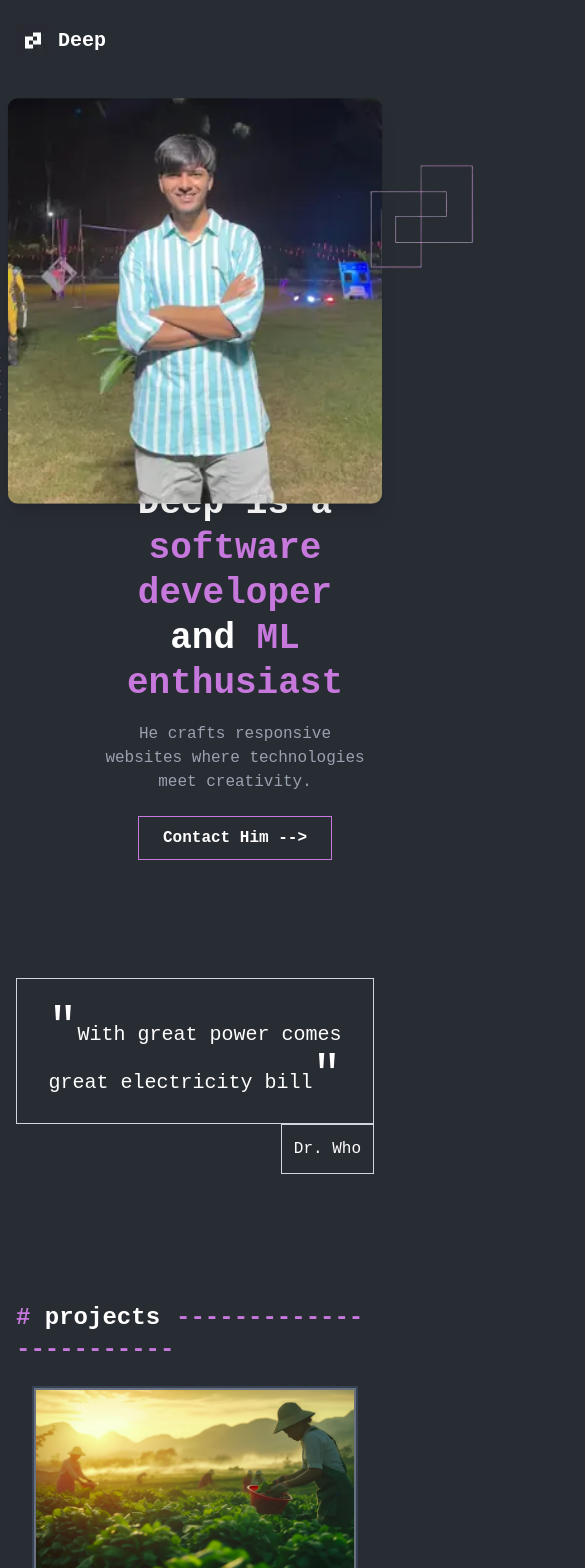
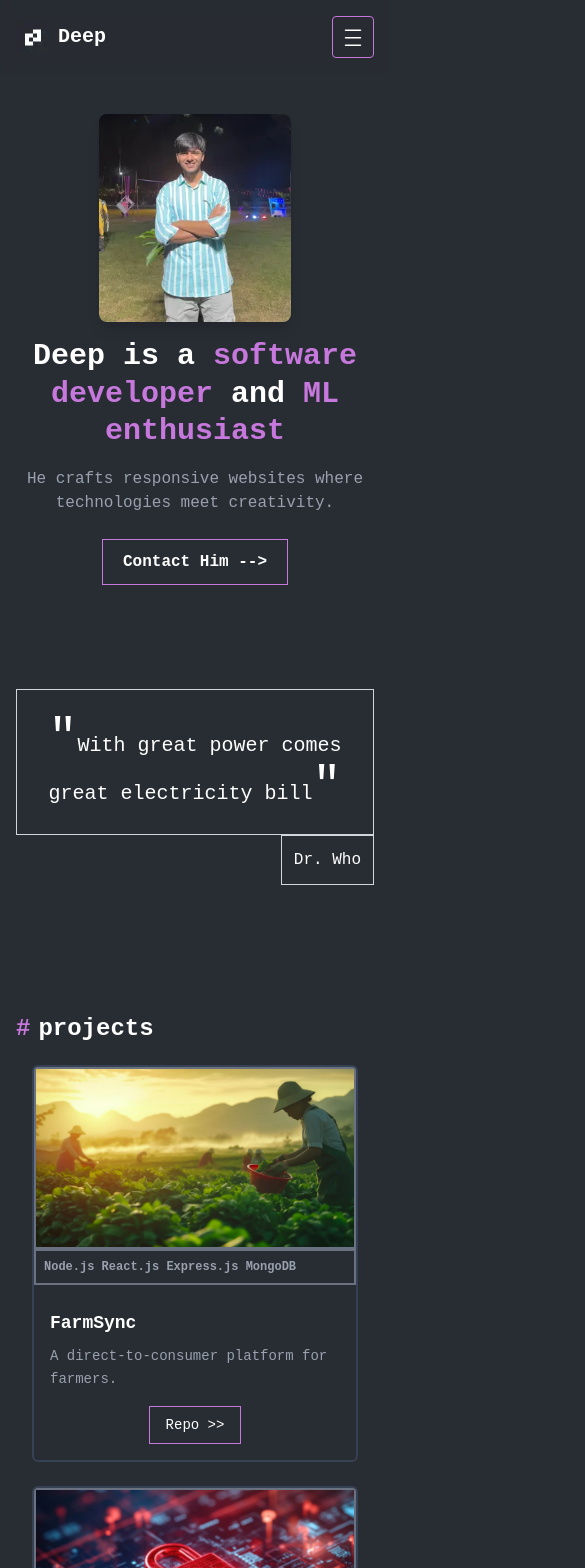
Before and after one commit to DSingh0304/Portfolio-Website, a React (Vite) app in the folder Portfolio/: page / in a window 390 px wide. Shown: the top 1568 px of the page, 585 px wide, since content can reach past the window. Built offline with nearby package versions, Linux system fonts and the light colour scheme.

Commit message:
Mobile view implemented successfully

```diff
--- a/Portfolio/src/App.css
+++ b/Portfolio/src/App.css
@@ -15,6 +15,37 @@ body {
   max-width: 1280px;
   margin: 0 auto;
   padding: 0 1rem;
+}
+img {
+  max-width: 100%;
+  height: auto;
+  display: block;
+}
+
+/* Simple slide-down animation for mobile nav */
+@keyframes slideDown {
+  from { transform: translateY(-100%); }
+  to { transform: translateY(0); }
+}
+.animate-slideDown {
+  animation: slideDown 0.2s ease-out both;
+}
+
+/* Orientation-aware tweaks */
+@media (orientation: portrait) {
+  .hero-prop { display: none !important; }
+}
+
+/* Keep props only on laptop/large screens */
+@media (max-width: 1023px) { /* below lg */
+  .hero-prop { display: none !important; }
+}
+
+/* Small landscape: make grids 2 columns when width is small but in landscape */
+@media (orientation: landscape) and (max-width: 800px) {
+  .grid-orientation {
+    grid-template-columns: repeat(2, minmax(0, 1fr));
+  }
 }
 /* Custom styles to mimic the geometric patterns */
 .pattern-dots {
--- a/Portfolio/src/components/common/MyFunFacts.jsx
+++ b/Portfolio/src/components/common/MyFunFacts.jsx
@@ -4,7 +4,7 @@ import { funFacts } from "../../data/funFacts.js"
 const MyFunFacts = () => {
 
     return <>
-    <Section id={'FunFacts'} title={'fun facts about me'}>
+    <Section id={'FunFacts'} title={'facts about me'}>
         <div className="container mx-auto px-4">
             <ul className="grid grid-cols-1 gap-4 sm:grid-cols-2 lg:grid-cols-3" role="list">
                 {funFacts.map((fact, index) => (
--- a/Portfolio/src/components/common/Section.jsx
+++ b/Portfolio/src/components/common/Section.jsx
@@ -4,9 +4,10 @@ const Section = ({ id, title, ftoggle = false, children }) => {
       <div className="container">
         {title && (
           <div className="flex items-center justify-between mb-5">
-            <h2 className="text-2xl md:text-3xl font-bold text-white">
-              <span className="text-purple">#</span> {title}
-              <span className="text-purple mx-4">------------------------</span>
+            <h2 className="text-2xl md:text-3xl font-bold text-white flex items-center">
+              <span className="text-purple">#</span>
+              <span className="ml-2">{title}</span>
+              <span className="text-purple mx-4 hidden sm:inline">------------------------</span>
             </h2>
 
           </div>
--- a/Portfolio/src/components/contacts/ContactFrom.jsx
+++ b/Portfolio/src/components/contacts/ContactFrom.jsx
@@ -46,11 +46,11 @@ const ContactForm = () => {
   return (
     <div className="flex w-full justify-center">
       <form
-        className="w-1/2 p-6 bg-black/30 rounded-lg shadow-lg border border-purple/40"
+        className="w-full mx-4 sm:w-4/5 md:w-2/3 lg:w-1/2 p-4 sm:p-6 bg-black/30 rounded-lg shadow-lg border border-purple/40"
         onSubmit={handleSubmit}
         autoComplete="off"
       >
-        <h2 className="text-xl font-bold text-white mb-4">Contact Me</h2>
+        <h2 className="text-lg sm:text-xl font-bold text-white mb-3 sm:mb-4">Contact Me</h2>
         {error && <p className="text-red-400 mb-2">{error}</p>}
         <div className="mb-4">
           <label htmlFor="name" className="block text-gray-300 mb-1">
@@ -97,7 +97,7 @@ const ContactForm = () => {
         <div className="w-full flex justify-center">
         <button
           type="submit"
-          className="w-fit py-2 px-4 cursor-pointer hover:bg-white hover:text-black text-white  font-semibold rounded hover:bg-purple/80 bdr transition-colors"
+          className="w-fit py-2 px-4 cursor-pointer border border-purple font-semibold rounded transition-colors bg-white text-black md:bg-transparent md:text-white hover:bg-white hover:text-black"
         >
           Send Message
         </button>
--- a/Portfolio/src/components/layout/Header.jsx
+++ b/Portfolio/src/components/layout/Header.jsx
@@ -1,20 +1,36 @@
+import { useEffect, useState } from "react";
 import { NavLink } from "react-router-dom";
 import logo from "/Logo.webp";
+import { FiHome, FiFolder, FiUser, FiMail, FiX } from "react-icons/fi";
 
 const Header = () => {
+  const [menuOpen, setMenuOpen] = useState(false);
   const navLinkClasses = ({ isActive }) =>
-    isActive ? "text-white text-lg" : "text-purple";
+    isActive
+      ? "text-white"
+      : "text-purple";
+
+  // Close on ESC
+  useEffect(() => {
+    const onKey = (e) => {
+      if (e.key === "Escape") setMenuOpen(false);
+    };
+    window.addEventListener("keydown", onKey);
+    return () => window.removeEventListener("keydown", onKey);
+  }, []);
 
   return (
-    <header className="py-6">
+    <header className="py-4 sticky top-0 z-40 bg-[#282c33]/80 backdrop-blur">
       <div className="container flex justify-between items-center">
         <NavLink
           to="/"
           className="flex hover:cursor-pointer items-center space-x-2 text-white text-xl font-bold"
+          onClick={() => setMenuOpen(false)}
         >
-          <img src={logo} alt="LOGO"></img>
+          <img src={logo} alt="LOGO" className="h-8 w-auto" />
           <span>Deep</span>
         </NavLink>
+        {/* Desktop nav */}
         <nav className="hidden md:flex space-x-8 text-md font-semibold items-center">
           <NavLink to="/" className={navLinkClasses} end>
             <span className="text-purple">#</span>home
@@ -28,16 +44,100 @@ const Header = () => {
           <NavLink to="/contacts" className={navLinkClasses}>
             <span className="text-purple">#</span>contacts
           </NavLink>
-          <select
-            id="language-select"
-            name="language"
-            className="block px-3 py-1 hover:cursor-pointer rounded-md shadow-sm bg-gray-800 text-gray-300 focus:outline-none focus:ring-green-400 text-sm"
+        </nav>
+
+        {/* Mobile menu button */}
+        <button
+          type="button"
+          className="md:hidden inline-flex items-center justify-center p-2 border border-purple text-white rounded"
+          aria-label="Toggle navigation"
+          aria-expanded={menuOpen}
+          onClick={() => setMenuOpen((o) => !o)}
+        >
+          {menuOpen ? (
+            // Close icon
+            <svg xmlns="http://www.w3.org/2000/svg" viewBox="0 0 24 24" fill="currentColor" className="h-6 w-6">
+              <path fillRule="evenodd" d="M5.47 5.47a.75.75 0 011.06 0L12 10.94l5.47-5.47a.75.75 0 111.06 1.06L13.06 12l5.47 5.47a.75.75 0 11-1.06 1.06L12 13.06l-5.47 5.47a.75.75 0 01-1.06-1.06L10.94 12 5.47 6.53a.75.75 0 010-1.06z" clipRule="evenodd" />
+            </svg>
+          ) : (
+            // Hamburger icon
+            <svg xmlns="http://www.w3.org/2000/svg" viewBox="0 0 24 24" fill="currentColor" className="h-6 w-6">
+              <path fillRule="evenodd" d="M3.75 5.25A.75.75 0 014.5 4.5h15a.75.75 0 010 1.5h-15a.75.75 0 01-.75-.75zm0 7.5a.75.75 0 01.75-.75h15a.75.75 0 010 1.5h-15a.75.75 0 01-.75-.75zm.75 6.75a.75.75 0 000 1.5h15a.75.75 0 000-1.5h-15z" clipRule="evenodd" />
+            </svg>
+          )}
+        </button>
+      </div>
+
+      {/* Mobile nav drawer + overlay */}
+      {menuOpen && (
+        <>
+          {/* Backdrop */}
+          <div
+            className="fixed inset-0 z-40 bg-black/50 backdrop-blur-sm md:hidden"
+            aria-hidden="true"
+            onClick={() => setMenuOpen(false)}
+          />
+          {/* Drawer panel */}
+          <nav
+            aria-label="Mobile navigation"
+            className="md:hidden fixed inset-x-0 top-0 z-50 origin-top transform transition duration-200 ease-out animate-slideDown"
           >
-            <option value="en">EN</option>
-            <option value="hn">HN</option>
-          </select>
-        </nav>
-      </div>
+            <div className="bg-[#282c33] border-b border-gray-700 pt-16 pb-4 shadow-lg relative">
+              <button
+                type="button"
+                aria-label="Close menu"
+                className="absolute right-4 top-4 p-2 border border-purple text-white rounded"
+                onClick={() => setMenuOpen(false)}
+              >
+                <FiX className="h-5 w-5" />
+              </button>
+              <div className="container flex flex-col text-lg font-semibold">
+                <NavLink
+                  to="/"
+                  end
+                  onClick={() => setMenuOpen(false)}
+                  className={({ isActive }) =>
+                    `${navLinkClasses({ isActive })} flex items-center gap-3 px-3 py-3 rounded hover:bg-white/5 active:bg-white/10`
+                  }
+                >
+                  <FiHome className="text-purple" />
+                  <span>home</span>
+                </NavLink>
+                <NavLink
+                  to="/projects"
+                  onClick={() => setMenuOpen(false)}
+                  className={({ isActive }) =>
+                    `${navLinkClasses({ isActive })} flex items-center gap-3 px-3 py-3 rounded hover:bg-white/5 active:bg-white/10`
+                  }
+                >
+                  <FiFolder className="text-purple" />
+                  <span>projects</span>
+                </NavLink>
+                <NavLink
+                  to="/about"
+                  onClick={() => setMenuOpen(false)}
+                  className={({ isActive }) =>
+                    `${navLinkClasses({ isActive })} flex items-center gap-3 px-3 py-3 rounded hover:bg-white/5 active:bg-white/10`
+                  }
+                >
+                  <FiUser className="text-purple" />
+                  <span>about</span>
+                </NavLink>
+                <NavLink
+                  to="/contacts"
+                  onClick={() => setMenuOpen(false)}
+                  className={({ isActive }) =>
+                    `${navLinkClasses({ isActive })} flex items-center gap-3 px-3 py-3 rounded hover:bg-white/5 active:bg-white/10`
+                  }
+                >
+                  <FiMail className="text-purple" />
+                  <span>contacts</span>
+                </NavLink>
+              </div>
+            </div>
+          </nav>
+        </>
+      )}
     </header>
   );
 };
--- a/Portfolio/src/components/projects/ProjectCard.jsx
+++ b/Portfolio/src/components/projects/ProjectCard.jsx
@@ -12,33 +12,35 @@ const ProjectCard = ({ project }) => {
     <>
       <article
         key={id}
-        className="border-2 border-gray-700 bdr transition-colors"
+        className="border-2 border-gray-700 bdr transition-colors rounded-md overflow-hidden"
       >
         <img
           src={image}
           alt={`${title} thumbnail`}
-          className="border border-2 border-gray-500"
+          className="w-full object-cover border border-2 border-gray-500"
           loading="lazy"
         ></img>
-        <p className="p-2 border border-2 border-gray-500 text-sm text-gray-400 font-semibold mb-2">
+        <p className="p-2 border border-2 border-gray-500 text-xs sm:text-sm text-gray-400 font-semibold mb-2">
           {tech.join(" ")}
         </p>
-        <div className="m-4">
+        <div className="p-4">
           <h3
             id={`proj-${id}-title`}
-            className="text-xl font-bold text-white mb-2"
+            className="text-lg sm:text-xl font-bold text-white mb-2"
           >
             {title}
           </h3>
-          <p className="text-gray-400 text-sm mb-4">{shortDesc}</p>
+          <p className="text-gray-400 text-sm leading-relaxed mb-4">{shortDesc}</p>
           {repoUrl && (
+            <div className="flex justify-center md:justify-start">
               <a
                 href={repoUrl}
                 target="_blank"
-              className="text-sm px-4 py-2 border  border-purple hover:text-white transition-colors"
+                className="inline-block text-sm px-4 py-2 border border-purple hover:text-white transition-colors"
               >
                 Repo {">>"}
               </a>
+            </div>
           )}
         </div>
       </article>
--- a/Portfolio/src/components/projects/ProjectSection.jsx
+++ b/Portfolio/src/components/projects/ProjectSection.jsx
@@ -13,38 +13,39 @@ const ProjectSection = ({
   variant = "projects",
 }) => {
   const filteredProjects = useMemo(() => {
+    let list = items;
     if (showFeaturedOnly) {
-      items = items.filter((p) => p.featured);
+      list = list.filter((p) => p.featured);
     }
     if (limit) {
-      return items.slice(0, limit);
+      return list.slice(0, limit);
     }
 
-    return items;
-  }, [limit, showFeaturedOnly]);
+    return list;
+  }, [items, limit, showFeaturedOnly]);
 
   return (
     <>
       <Section id={title} title={title}>
-        {variant === "projects" && (
+    {variant === "projects" && (
           <>
-            <h3 className="text-2xl">
+      <h3 className="hidden sm:block text-xl sm:text-2xl">
               <span className="text-purple">{" ~~ "}</span>list of my projects
               <span className="text-purple">{" ~~ "}</span>
             </h3>
-            <h2 className="text-2xl my-10 md:text-3xl font-bold text-white mb-10 text-right">
+      <h2 className="text-xl sm:text-2xl md:text-3xl my-6 sm:my-10 font-bold text-white mb-6 sm:mb-10 text-center md:text-right">
               <span className="text-purple">@</span>big projects
             </h2>
           </>
         )}
 
-        <div className="grid gap-8 md:grid-cols-2 lg:grid-cols-3">
+  <div className="grid gap-6 sm:gap-8 md:grid-cols-2 lg:grid-cols-3 grid-orientation">
           {filteredProjects.map((p) => (
             <ProjectCard key={p.id} project={p} />
           ))}
         </div>
         {variant === "home" && (
-          <div className="flex justify-start mt-6">
+          <div className="flex justify-center md:justify-start mt-6">
             <a
               href="/projects"
               className="px-6 my-6 py-2 border border-purple  font-semibold rounded hover:bg-purple hover:text-white transition-colors"
@@ -53,12 +54,12 @@ const ProjectSection = ({
             </a>
           </div>
         )}
-        {variant === "projects" && (
+    {variant === "projects" && (
           <>
-            <h2 className="text-2xl my-10 md:text-3xl font-bold text-white mb-10 text-right">
+      <h2 className="text-xl sm:text-2xl md:text-3xl my-6 sm:my-10 font-bold text-white mb-6 sm:mb-10 text-center md:text-right">
               <span className="text-purple">@</span>small projects
             </h2>
-            <div className="grid gap-8 md:grid-cols-2 lg:grid-cols-3">
+            <div className="grid gap-6 sm:gap-8 md:grid-cols-2 lg:grid-cols-3 grid-orientation">
               {smallProject.map((p) => (
                 <SmallProjectCard key={p.id} project={p} />
               ))}
--- a/Portfolio/src/components/projects/SmallProjectCard.jsx
+++ b/Portfolio/src/components/projects/SmallProjectCard.jsx
@@ -26,12 +26,14 @@ const SmallProjectCard = ({ project }) => {
           </h3>
           <p className="text-gray-400 text-sm mb-4">{shortDesc}</p>
           {repoUrl && (
+            <div className="flex justify-center md:justify-start">
               <a
                 href={repoUrl}
                 className="text-sm px-4 py-2 border  border-purple hover:text-white transition-colors"
               >
                Repo {">>"}
               </a>
+            </div>
           )}
         </div>
       </article>
--- a/Portfolio/src/components/ui/Hero.jsx
+++ b/Portfolio/src/components/ui/Hero.jsx
@@ -1,8 +1,9 @@
 import { heroData }  from "../../data/heroData";
-import { useScmmothScroll } from "../../hooks/useSmoothScroll"
+import { useScmmothScroll } from "../../hooks/useSmoothScroll";
 
 const Hero = ({ data = heroData }) => {
-  const scrollTo = useScmmothScroll;
+  // Ensure hook is invoked to get the function
+  const scrollTo = useScmmothScroll();
 
   const handleCTA = (e) => {
     if(data.cta.to.startsWith('#')){
@@ -14,11 +15,11 @@ const Hero = ({ data = heroData }) => {
 
   return (
     <>
-      <main id={data.id} className="py-16 md:py-24">
-        <div className="container flex flex-col-reverse md:flex-row items-center justify-between gap-12 relative">
-          <div className="md:w-1/2 text-center md:text-left">
-            <div className="ml-20">
-              <h1 className="text-4xl lg:text-5xl font-bold text-white leading-tight mb-4">
+      <main id={data.id} className="py-10 sm:py-14 md:py-24">
+        <div className="container flex flex-col-reverse md:flex-row items-center justify-between gap-8 md:gap-12 relative">
+          <div className="w-full md:w-1/2 text-center md:text-left">
+            <div className="md:ml-20">
+              <h1 className="text-3xl sm:text-4xl lg:text-5xl font-bold text-white leading-tight mb-4">
                 {data.headingLines.map((seg , i) => (
                   <span key={i} className={seg.accent? "text-purple":undefined} >
                     {seg.text}
@@ -26,32 +27,32 @@ const Hero = ({ data = heroData }) => {
                   </span>
                 ))}
               </h1>
-              <p className="text-gray-400 mb-8 max-w-md mx-auto md:mx-0">
+              <p className="text-gray-400 mb-6 sm:mb-8 max-w-md mx-auto md:mx-0">
                 {data.subText}
               </p>
-              <a href={data.cta.to} onClick={handleCTA}  className="px-6 py-3 border  border-purple hover:text-white transition-colors font-semibold">
+              <a href={data.cta.to} onClick={handleCTA}  className="inline-block px-5 sm:px-6 py-2.5 sm:py-3 border border-purple hover:text-white transition-colors font-semibold">
                 {data.cta.label}
               </a>
             </div>
           </div>
 
-          <div className="md:w-1/2 flex justify-center md:justify-start relative z-10">
-            <div className="relative w-72 mx-2 h-72 relative">
+          <div className="w-full md:w-1/2 flex justify-center md:justify-start relative z-10">
+            <div className="hero-prop hidden lg:block relative w-40 sm:w-56 md:w-72 mx-2 h-40 sm:h-56 md:h-72">
               <img
                 src={data.imageMap.prop1}
                 alt="Dotted Design"
-                className="absolute bottom-2 right-2"
+                className="absolute bottom-2 right-2 max-w-full h-auto"
               ></img>
             </div>
-            <div className="relative w-72 h-72">
+            <div className="relative w-48 sm:w-64 md:w-72 h-48 sm:h-64 md:h-72">
               <img
                 src={data.imageMap.profile}
                 alt="A profile picture of Deep"
-                className=" rounded-lg shadow-lg scale-130 hover:scale-140 hover:cursor-pointer"
+                className="rounded-lg shadow-lg hover:scale-105 transition-transform duration-200 max-w-full h-auto"
               ></img>
             </div>
-            <div className="relative mx-2 w-72 h-72">
-              <img src={data.imageMap.prop2} alt="Logo With Bg Removed" className="" ></img>
+            <div className="hero-prop hidden lg:block relative mx-2 w-40 sm:w-56 md:w-72 h-40 sm:h-56 md:h-72">
+              <img src={data.imageMap.prop2} alt="Logo With Bg Removed" className="max-w-full h-auto" ></img>
             </div>
           </div>
         </div>
```
Also changed, not shown: Portfolio/src/components/about/AboutMe.jsx (+8 -8 lines), Portfolio/src/components/contacts/ContactMe.jsx (+10 -10 lines), Portfolio/src/components/layout/Footer.jsx (+5 -5 lines). Lines whose indentation alone changed are shown as unchanged.
